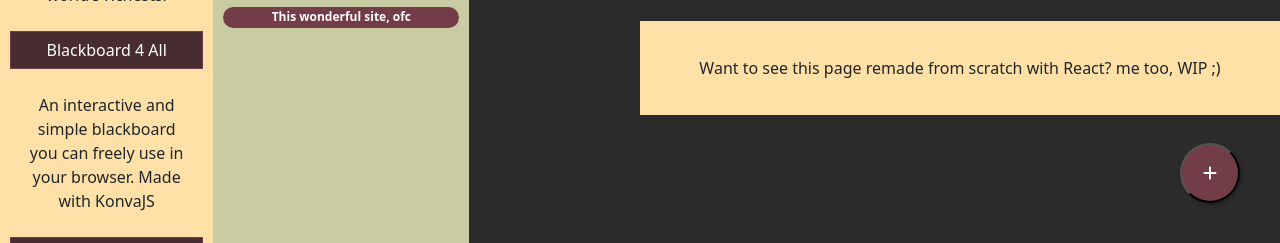
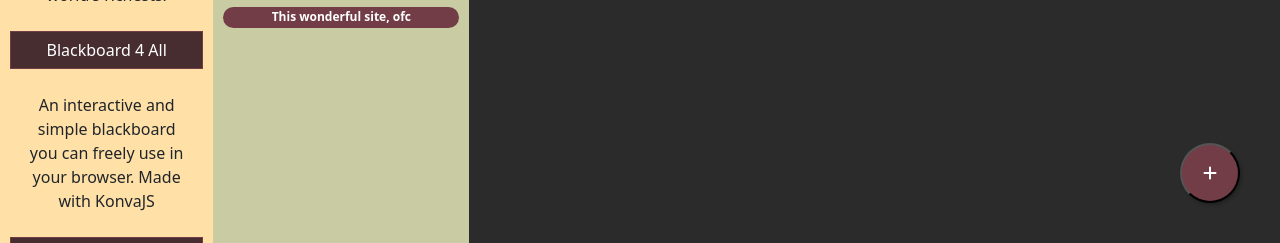
Before and after one commit to fr4p3rzz/ASiteMade4Me, a plain HTML site: page index.html in a window 1280 px wide. Shown: the part 557-800 px from the top of the page. Drawn offline with Linux system fonts and the light colour scheme.

Commit message:
Removed React Banner
I really have not enough time to study react too at the moment :(

```diff
--- a/index.html
+++ b/index.html
@@ -42,10 +42,7 @@
               <a class="fa-solid fa-message social-icon" href="https://telegram.me/SplendidoGrongoInfradimensionale" target="_blank" alt="telegram" title="Message me with Telegram"></a>
             </div>
           </div>
-          <br>
-          <div class="row stripe stripe-light my-auto text-dark">
-            <p class="col-lg-12 my-auto">Want to see this page remade from scratch with React? me too, WIP ;)</p>
-          </div>
+
 
         </div>
       </div>
```
